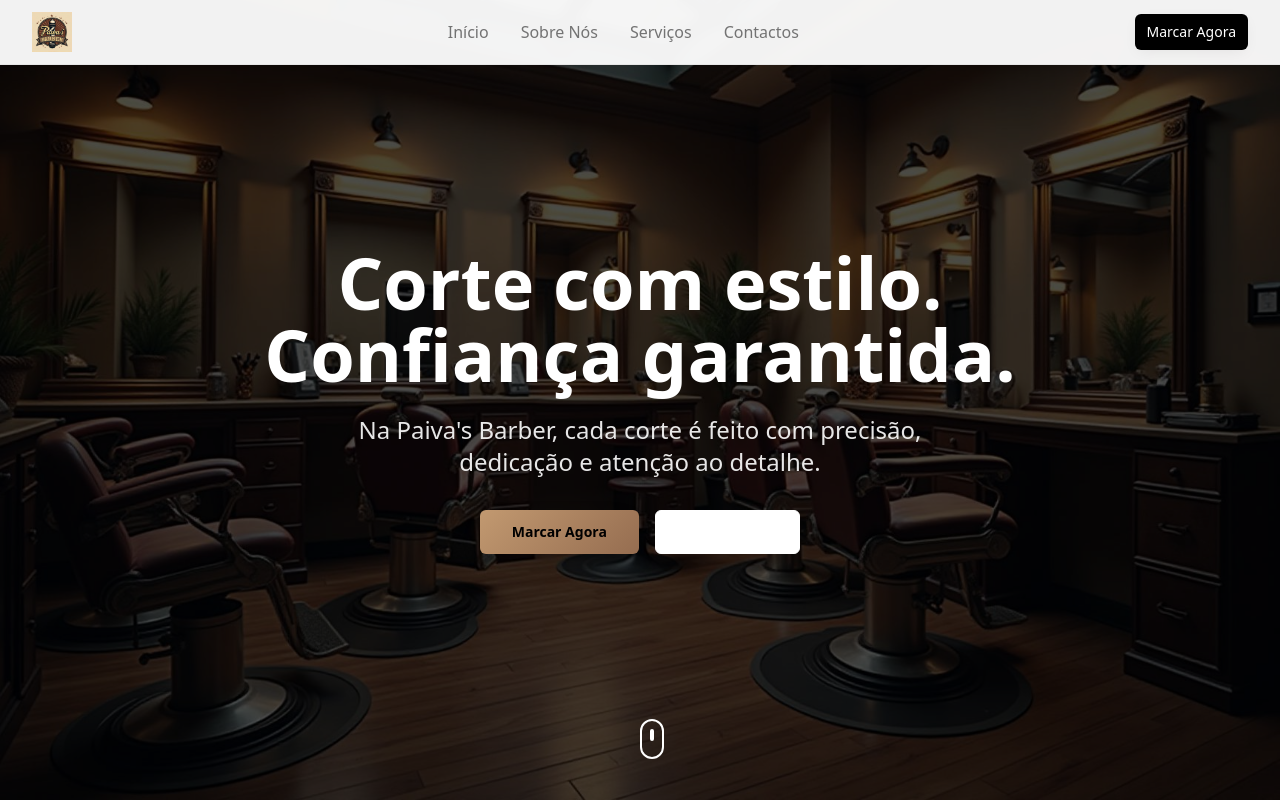
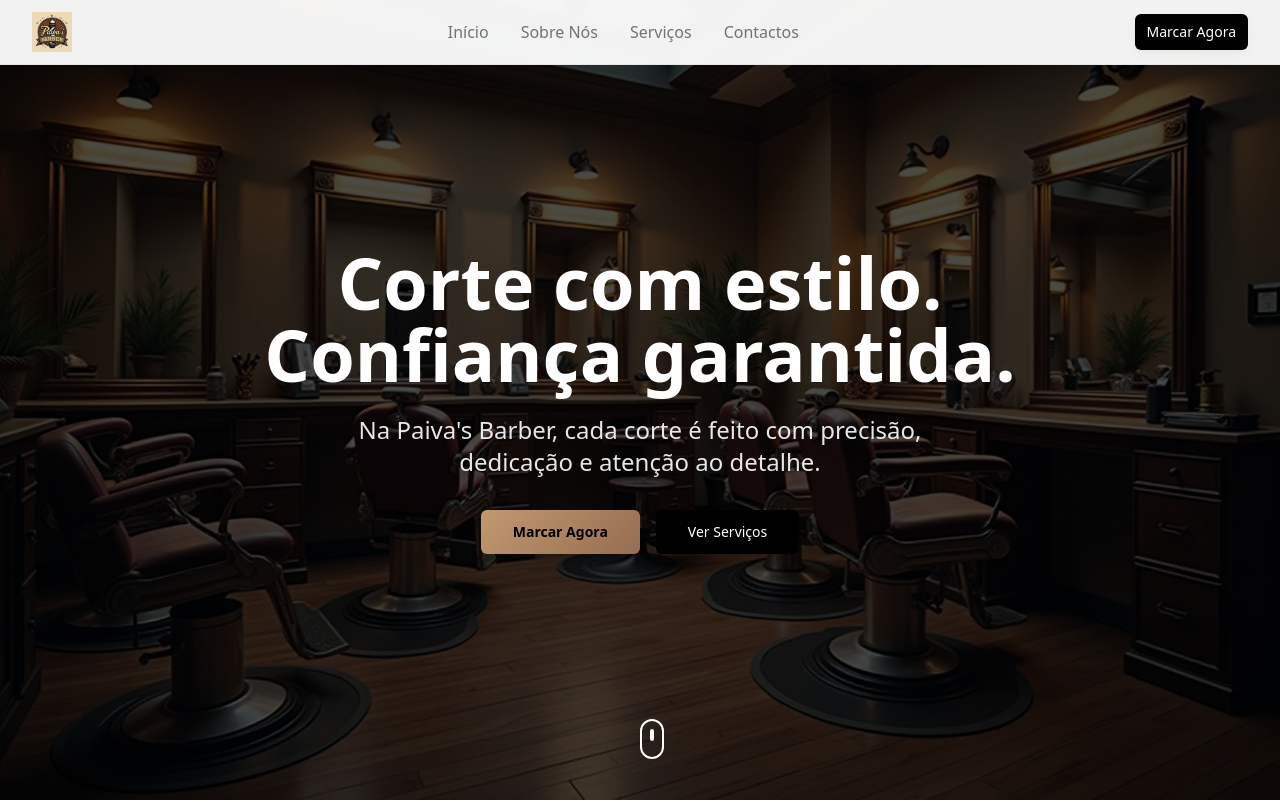
Before and after one commit to wizzynoise/paivas-barbearia-layout, a React (Vite) app: page / in a window 1280 px wide. Shown: the top 802 px of the page. Built offline with nearby package versions, Linux system fonts and the light colour scheme.

Commit message:
Fix "Ver Serviços" button contrast
Update the "Ver Serviços" button in the Hero section to improve text visibility and add a hover effect. The button will now have better contrast against the background, ensuring legibility while maintaining the site's masculine and elegant aesthetic.

```diff
--- a/src/components/sections/HeroSection.tsx
+++ b/src/components/sections/HeroSection.tsx
@@ -24,7 +24,7 @@ const HeroSection = () => {
           <Button variant="hero" size="lg">
             Marcar Agora
           </Button>
-          <Button variant="outline" size="lg" className="border-cream text-cream hover:bg-cream hover:text-charcoal">
+          <Button variant="cta" size="lg">
             Ver Serviços
           </Button>
         </div>
```
